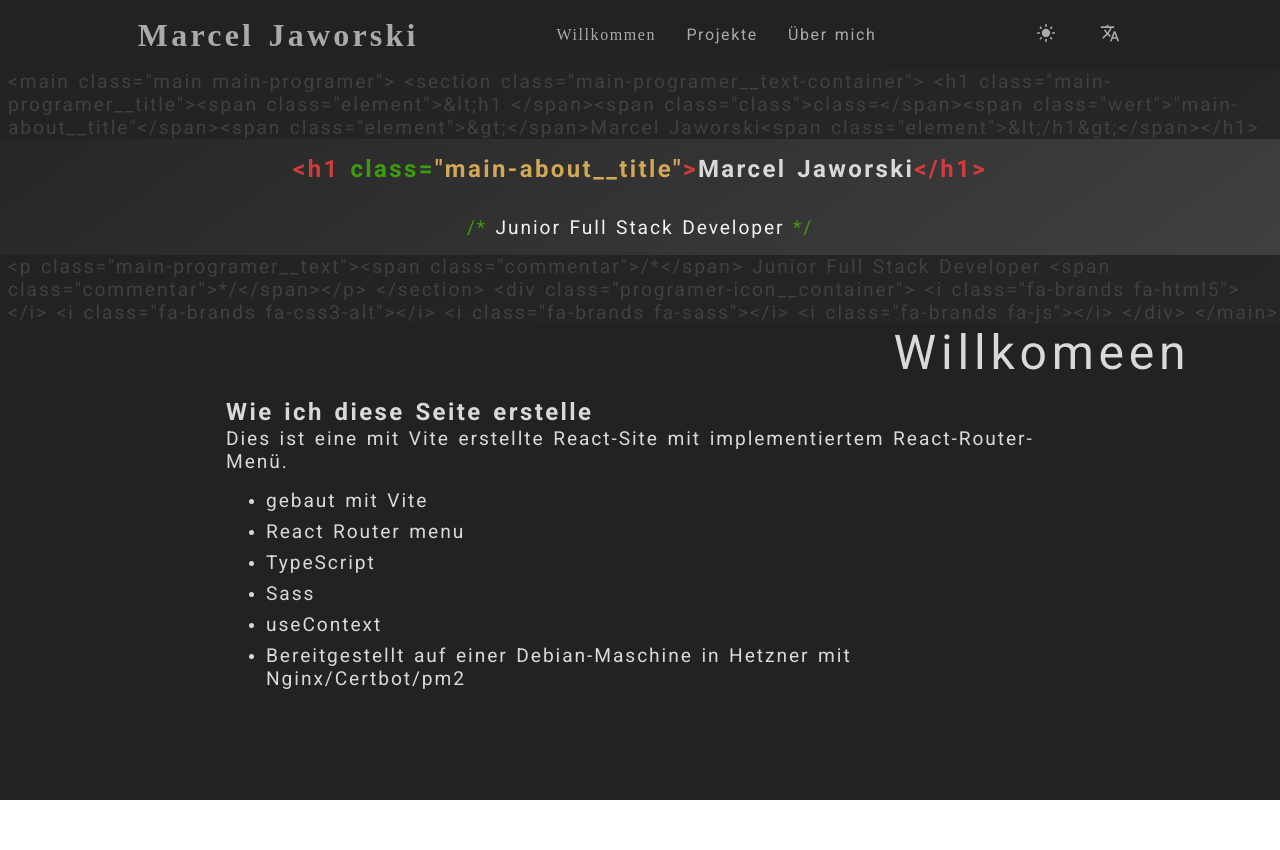
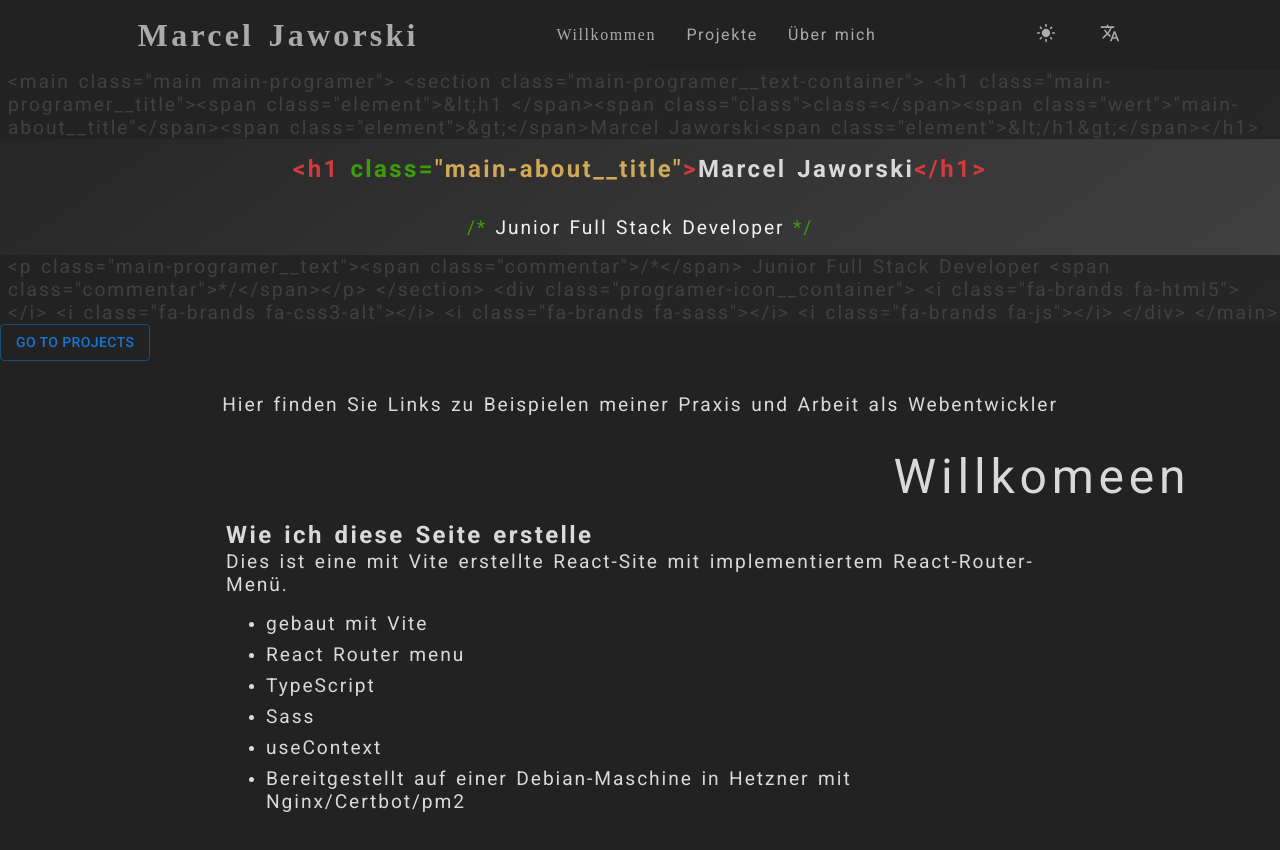
Before and after one commit to marceljaworski/portfolio, a React (Vite) app: page /welcome in a window 1280 px wide. Shown: the top 850 px of the page. Before the commit the page ends 800 px from the top, so only its background shows below. Built offline with nearby package versions, Linux system fonts and the light colour scheme; a web font is replaced by a local one.

Commit message:
call to action Button

```diff
--- a/src/pages/PageWelcome.tsx
+++ b/src/pages/PageWelcome.tsx
@@ -1,12 +1,17 @@
 import './PageWelcome.scss';
+import { useNavigate } from "react-router-dom";
 import { Post } from '../components/Post';
 import { AppContext } from '../AppContext';
 import { useContext } from 'react';
-import { Typography } from '@mui/material';
+import { Button, Typography } from '@mui/material';
 
 
 export const PageWelcome= () => {
     const { data } = useContext(AppContext);
+    const navigate = useNavigate();
+    function handleNavigate() {
+        navigate("/projects")
+    }
 
 	return (
 		<>
@@ -38,6 +43,8 @@ export const PageWelcome= () => {
                     </p>
                 </section>
             </header>
+            <Button variant="outlined" onClick={handleNavigate}>Go to Projects</Button>
+            <Typography className='main-projects-intro'>{data.pageWelcome.paragraph}</Typography>
             <Typography variant='h3' className='page-title'>{data.pageWelcome.welcome}</Typography>
             {data.pageWelcome.posts.map((el: any, i: number) => {
 
```
